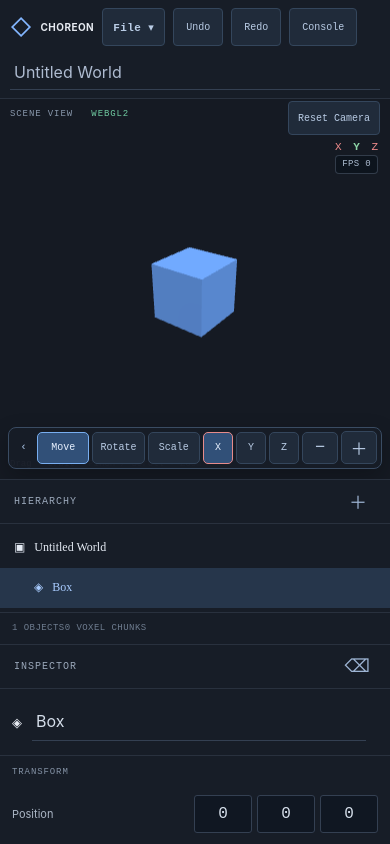
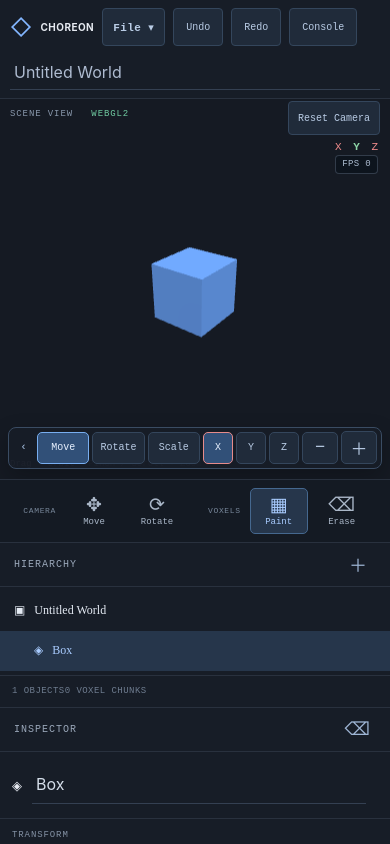
Before and after one commit to Startat6am/3d-engine, a React (Vite) app in the folder apps/editor/: page / in a window 390 px wide. Shown: the top 844 px of the page. Built offline with nearby package versions, Linux system fonts and the light colour scheme.

Commit message:
feat(editor): add scene camera tool panel

```diff
--- a/apps/editor/src/style.css
+++ b/apps/editor/src/style.css
@@ -61,7 +61,7 @@ body {
 }
 .workspace {
   display: grid;
-  grid-template-columns: 230px minmax(300px, 1fr) 260px;
+  grid-template-columns: 230px 62px minmax(300px, 1fr) 260px;
   flex: 1;
   min-height: 0;
 }
@@ -75,6 +75,77 @@ body {
 }
 .inspector {
   border-left: 1px solid #29313e;
+}
+.scene-tools {
+  display: flex;
+  flex-direction: column;
+  align-items: stretch;
+  gap: 12px;
+  padding: 12px 6px;
+  background: #141a23;
+  border-right: 1px solid #29313e;
+  overflow-y: auto;
+}
+.scene-tools-heading,
+.scene-tool-label {
+  color: #78879a;
+  text-align: center;
+  font:
+    8px 'DM Mono',
+    monospace;
+  letter-spacing: 0.08em;
+}
+.scene-tool-group {
+  display: flex;
+  flex-direction: column;
+  align-items: stretch;
+  gap: 5px;
+}
+.scene-tool-label {
+  padding: 4px 0;
+}
+.scene-tool {
+  min-height: 48px;
+  display: flex;
+  flex-direction: column;
+  align-items: center;
+  justify-content: center;
+  gap: 3px;
+  border: 1px solid transparent;
+  border-radius: 5px;
+  background: transparent;
+  color: #aab7c8;
+  cursor: pointer;
+}
+.scene-tool > span {
+  font-size: 19px;
+  line-height: 1;
+}
+.scene-tool small {
+  font:
+    9px 'DM Mono',
+    monospace;
+}
+.scene-tool:hover {
+  background: #202b39;
+}
+.scene-tool.active {
+  color: #a9ccff;
+  background: #26364b;
+  border-color: #45688f;
+}
+.scene-tools button:focus-visible {
+  outline: 2px solid #83b6ff;
+  outline-offset: 1px;
+}
+.viewport canvas.camera-pan-active {
+  cursor: grab;
+}
+.viewport canvas.camera-pan-active:active {
+  cursor: grabbing;
+}
+.viewport canvas.camera-rotate-active {
+  cursor: crosshair;
 }
 .panel-heading {
   height: 43px;
@@ -234,7 +305,7 @@ body {
 }
 @media (max-width: 900px) {
   .workspace {
-    grid-template-columns: 180px minmax(280px, 1fr) 210px;
+    grid-template-columns: 180px 56px minmax(280px, 1fr) 210px;
   }
 }
 .entity-row {
@@ -507,6 +578,33 @@ input:focus-visible {
     right: 12px;
   }
 
+  .scene-tools {
+    order: 1;
+    width: 100%;
+    flex-direction: row;
+    justify-content: center;
+    gap: 18px;
+    padding: 8px 10px;
+    border-right: 0;
+    border-top: 1px solid #29313e;
+  }
+
+  .scene-tools-heading {
+    display: none;
+  }
+  .scene-tool-group {
+    flex-direction: row;
+    align-items: center;
+    gap: 5px;
+  }
+  .scene-tool-label {
+    padding: 0 4px;
+  }
+  .scene-tool {
+    min-width: 58px;
+    min-height: 46px;
+  }
+
   .hierarchy,
   .inspector {
     position: relative;
@@ -517,13 +615,13 @@ input:focus-visible {
   }
 
   .hierarchy {
-    order: 1;
+    order: 2;
     min-height: 130px;
     padding-bottom: 36px;
   }
 
   .inspector {
-    order: 2;
+    order: 3;
     min-height: 220px;
     padding-bottom: 36px;
   }
--- a/apps/editor/src/ui/EditorApp.tsx
+++ b/apps/editor/src/ui/EditorApp.tsx
@@ -354,6 +354,7 @@ export function EditorApp() {
   });
   const [voxelMaterial, setVoxelMaterial] = useState('builtin:grass');
   const [voxelBrushMode, setVoxelBrushMode] = useState<'paint' | 'erase'>('paint');
+  const [cameraTool, setCameraTool] = useState<'orbit' | 'pan' | 'rotate'>('orbit');
   const [isAddMenuOpen, setIsAddMenuOpen] = useState(false);
   const fileInputRef = useRef<HTMLInputElement>(null);
   const projectDirectoryRef = useRef<DirectoryHandleLike | null>(null);
@@ -1703,6 +1704,21 @@ export function EditorApp() {
     const dy = event.clientY - drag.y;
     drag.x = event.clientX;
     drag.y = event.clientY;
+    if (cameraTool === 'pan') {
+      setCamera((current) => {
+        const [x, y, z] = current.position;
+        const forward: Vec3 = [-Math.sin(Math.atan2(x, z)), 0, -Math.cos(Math.atan2(x, z))];
+        const right: Vec3 = [forward[2], 0, -forward[0]];
+        const speed = Math.max(0.004, Math.hypot(x, y, z) * 0.0018);
+        const position: Vec3 = [
+          x - right[0] * dx * speed + forward[0] * dy * speed,
+          y,
+          z - right[2] * dx * speed + forward[2] * dy * speed,
+        ];
+        return { ...current, position };
+      });
+      return;
+    }
     setCamera((current) => {
       const [x, y, z] = current.position;
       const radius = Math.max(1.5, Math.hypot(x, y, z));
@@ -1937,6 +1953,61 @@ export function EditorApp() {
             <span>{voxelChunks.length} VOXEL CHUNKS</span>
           </div>
         </aside>
+        <aside className="scene-tools" aria-label="Scene tools">
+          <div className="scene-tools-heading">TOOLS</div>
+          <div className="scene-tool-group" aria-label="Camera controls">
+            <span className="scene-tool-label">CAMERA</span>
+            <button
+              className={cameraTool === 'pan' ? 'scene-tool active' : 'scene-tool'}
+              aria-label="Move camera"
+              aria-pressed={cameraTool === 'pan'}
+              title="Move camera: drag left/right to strafe, up/down to move forward/back"
+              onClick={() => setCameraTool((current) => (current === 'pan' ? 'orbit' : 'pan'))}
+            >
+              <span aria-hidden="true">✥</span>
+              <small>Move</small>
+            </button>
+            <button
+              className={cameraTool === 'rotate' ? 'scene-tool active' : 'scene-tool'}
+              aria-label="Rotate camera"
+              aria-pressed={cameraTool === 'rotate'}
+              title="Rotate camera by dragging on the scene"
+              onClick={() =>
+                setCameraTool((current) => (current === 'rotate' ? 'orbit' : 'rotate'))
+              }
+            >
+              <span aria-hidden="true">⟳</span>
+              <small>Rotate</small>
+            </button>
+          </div>
+          <div className="scene-tool-group" aria-label="Voxel tools">
+            <span className="scene-tool-label">VOXELS</span>
+            <button
+              className={voxelBrushMode === 'paint' ? 'scene-tool active' : 'scene-tool'}
+              aria-label="Paint voxels"
+              aria-pressed={voxelBrushMode === 'paint'}
+              onClick={() => {
+                setVoxelBrushMode('paint');
+                setCameraTool('orbit');
+              }}
+            >
+              <span aria-hidden="true">▦</span>
+              <small>Paint</small>
+            </button>
+            <button
+              className={voxelBrushMode === 'erase' ? 'scene-tool active' : 'scene-tool'}
+              aria-label="Erase voxels"
+              aria-pressed={voxelBrushMode === 'erase'}
+              onClick={() => {
+                setVoxelBrushMode('erase');
+                setCameraTool('orbit');
+              }}
+            >
+              <span aria-hidden="true">⌫</span>
+              <small>Erase</small>
+            </button>
+          </div>
+        </aside>
         <section className="viewport">
           <div className="viewport-label">
             SCENE VIEW{' '}
@@ -2022,6 +2093,14 @@ export function EditorApp() {
             ref={canvasRef}
             aria-label="3D scene viewport"
             data-camera-radius={Math.hypot(...camera.position).toFixed(3)}
+            data-camera-tool={cameraTool}
+            className={
+              cameraTool === 'pan'
+                ? 'camera-pan-active'
+                : cameraTool === 'rotate'
+                  ? 'camera-rotate-active'
+                  : ''
+            }
             onPointerDown={onPointerDown}
             onPointerMove={onPointerMove}
             onPointerUp={(event) => {
@@ -2032,6 +2111,7 @@ export function EditorApp() {
               pinchDistanceRef.current = null;
               if (activePointersRef.current.size === 0) multiTouchRef.current = false;
               if (wasMultiTouch || !drag || drag.pointerId !== event.pointerId) return;
+              if (cameraTool !== 'orbit') return;
               const moved = Math.hypot(event.clientX - drag.startX, event.clientY - drag.startY);
               if (moved > 4) return;
               const canvas = event.currentTarget;
@@ -2179,22 +2259,9 @@ export function EditorApp() {
               >
                 Move chunk
               </button>
-              <label>VIEWPORT BRUSH</label>
-              <div className="voxel-edit-actions">
-                <button
-                  aria-pressed={voxelBrushMode === 'paint'}
-                  onClick={() => setVoxelBrushMode('paint')}
-                >
-                  Paint tool
-                </button>
-                <button
-                  aria-pressed={voxelBrushMode === 'erase'}
-                  onClick={() => setVoxelBrushMode('erase')}
-                >
-                  Erase tool
-                </button>
-              </div>
-              <small>Click a visible voxel face in the viewport to edit it</small>
+              <small>
+                Choose Paint or Erase in the Scene Tools panel, then click a visible voxel face
+              </small>
               <label>PAINT MATERIAL</label>
               <select
                 aria-label="Voxel material"
```
